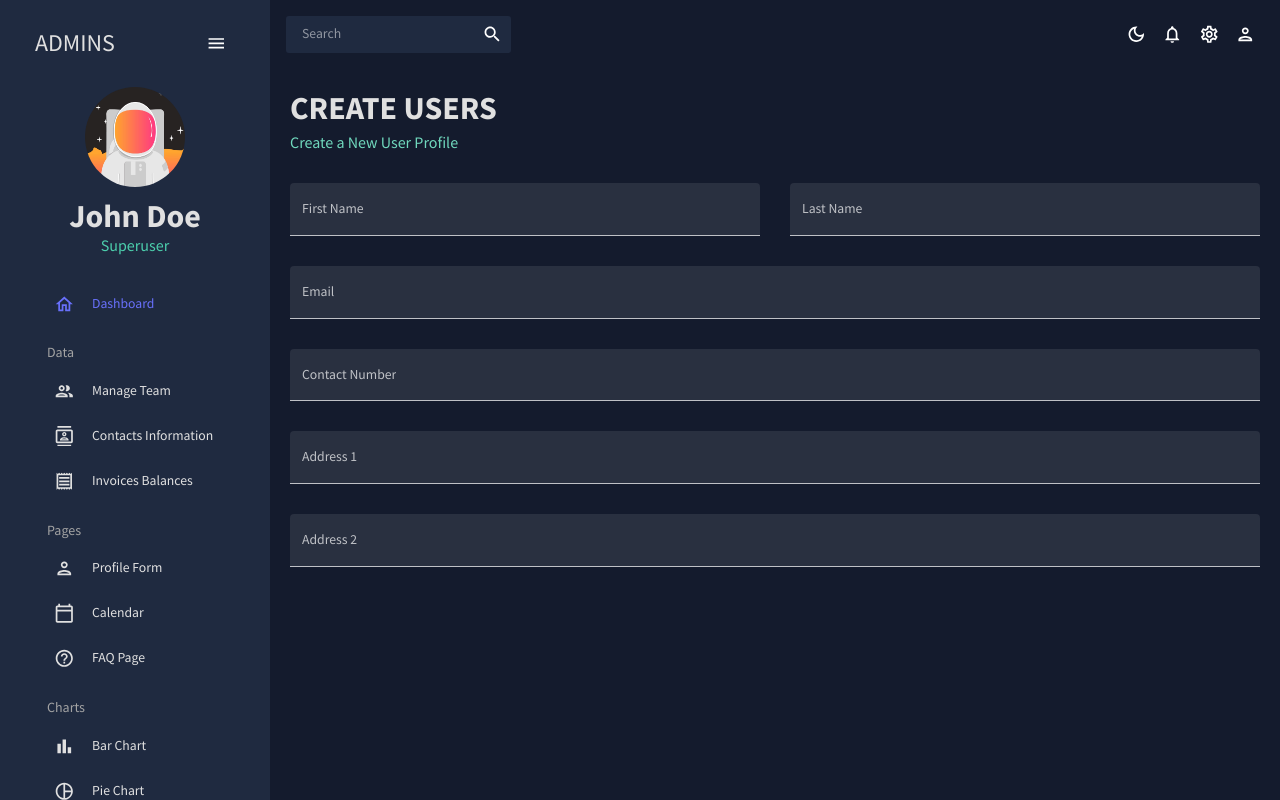
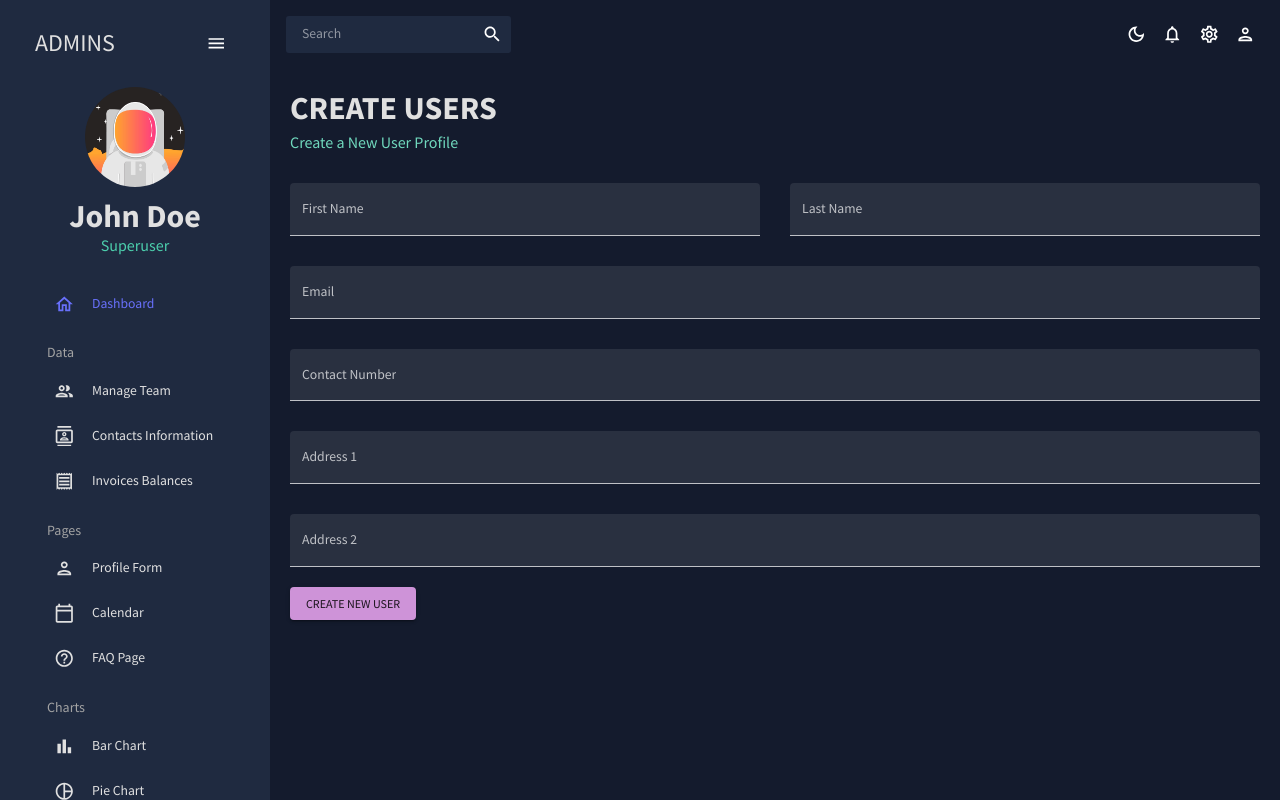
Before and after one commit to callmeUmer/react-dashboard, a React (Create React App) app: page /form in a window 1280 px wide. Built offline with nearby package versions, Linux system fonts and the light colour scheme.

Commit message:
fix: added the submit button

```diff
--- a/src/scenes/form/index.jsx
+++ b/src/scenes/form/index.jsx
@@ -138,6 +138,11 @@
                                 sx={{ gridColumn: "span 4"}}
                             />
                         </Box>
+                        <Box displt="flex" justifyContent="end" mt="20px">
+                            <Button type="submit" color="secondary" variant="contained">
+                                Create New User
+                            </Button>
+                        </Box>
                     </form>
                 )}
             </Formik>
```
